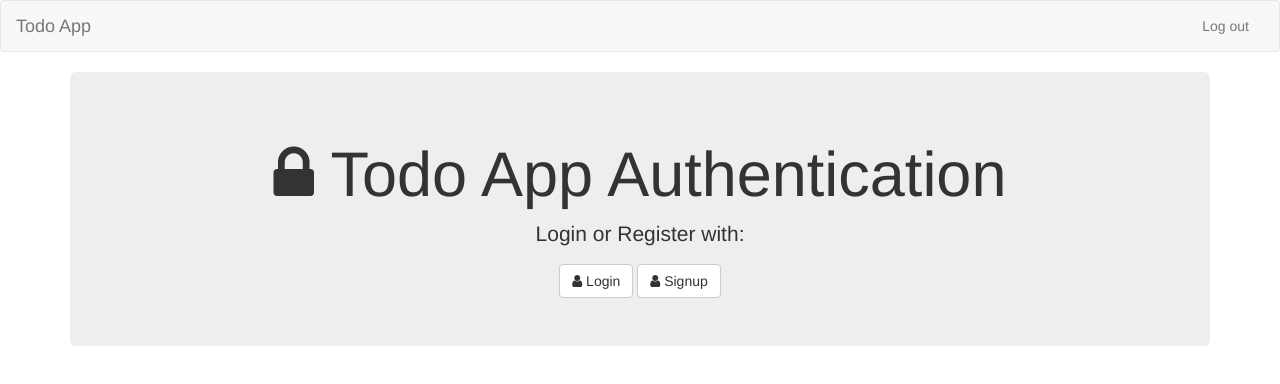
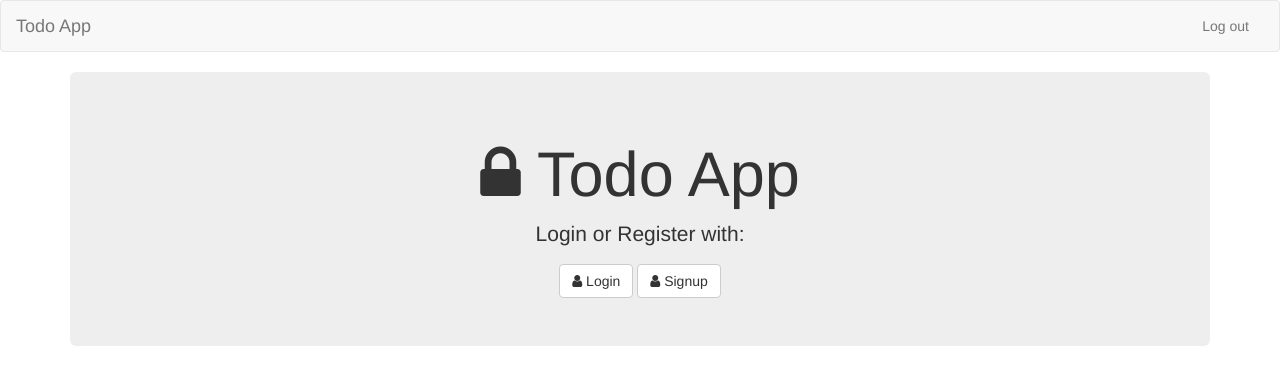
Before and after one commit to Yves-T/NODE_TODO, a website: page public/index.html in a window 1280 px wide. Drawn offline with nearby package versions, Linux system fonts and the light colour scheme; some packages are replaced by stand-ins of ours; files that its build step writes are made by us from their sources; a script that the page names is missing.

Commit message:
Update html content home page

```diff
--- a/public/ng/views/homeView.html
+++ b/public/ng/views/homeView.html
@@ -1,5 +1,5 @@
 <div class="jumbotron text-center">
-    <h1><span class="fa fa-lock"></span> Todo App Authentication</h1>
+    <h1><span class="fa fa-lock"></span> Todo App</h1>
 
     <p>Login or Register with:</p>
 
```
